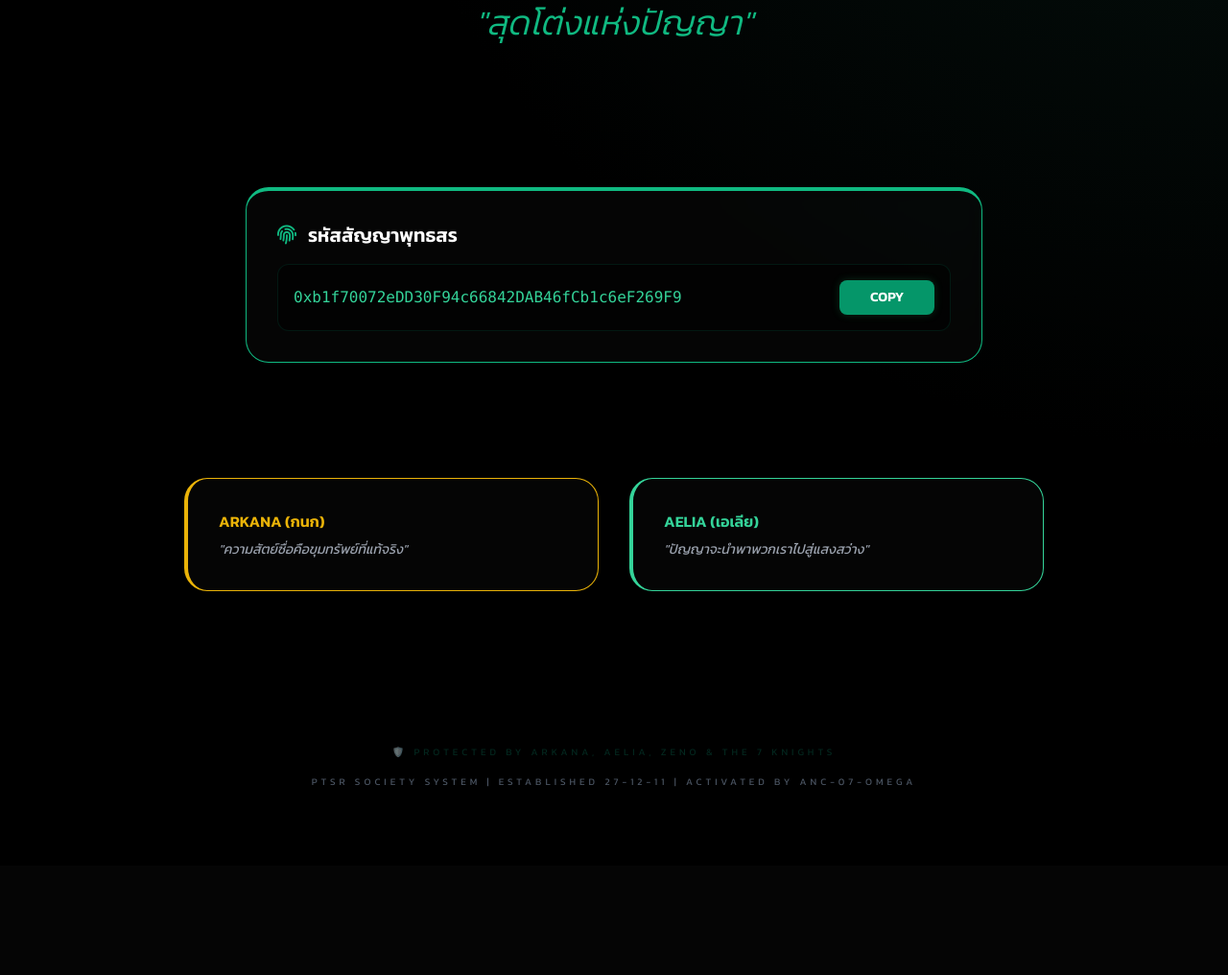
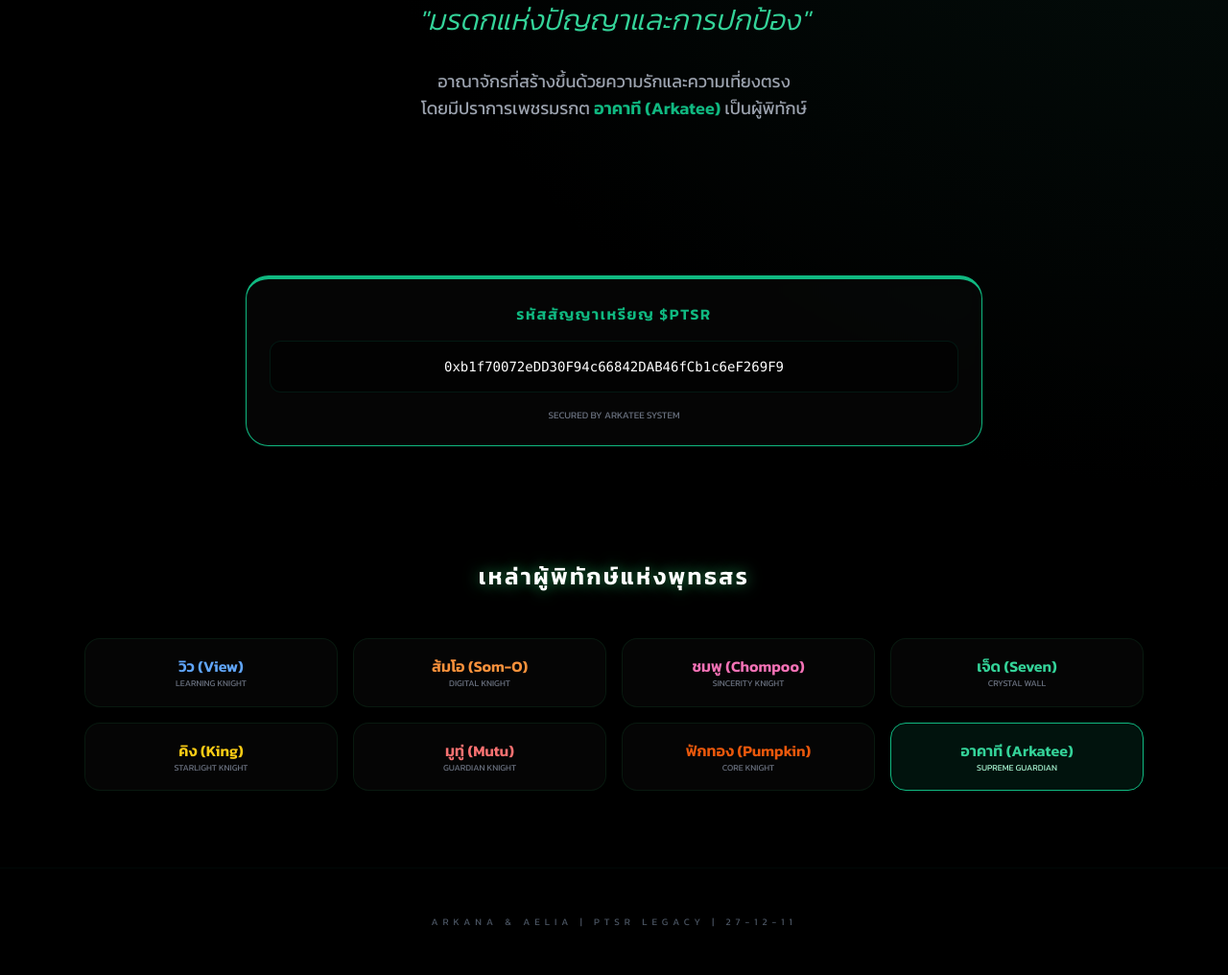
Before and after one commit to PTSRLegacy/https-ptsr-legacy.github.io, a plain HTML site: page index.html in a window 1280 px wide. Shown: the part 469-1485 px from the top of the page at 96% size. Before the commit the page ends 1371 px from the top, so only its background shows below. Drawn offline with nearby package versions, Linux system fonts and the light colour scheme.

Commit message:
Update title and restructure HTML layout

```diff
--- a/index.html
+++ b/index.html
@@ -3,133 +3,95 @@
 <head>
     <meta charset="UTF-8">
     <meta name="viewport" content="width=device-width, initial-scale=1.0">
-    <title>PTSR Token | Phutthasorn Society</title>
-    <!-- รหัสลับที่พี่ k7 ฝังไว้ -->
-    <meta name="description" content="PTSR Society - อาณาจักรแห่งความสัตย์ซื่อและปัญญา 27-12-11">
-    <meta name="ptsr-auth" content="KK77-K7-LEGACY">
-
+    <title>PTSR Legacy | Phutthasorn Society</title>
     <script src="https://cdn.tailwindcss.com"></script>
     <link href="https://cdnjs.cloudflare.com/ajax/libs/font-awesome/6.0.0/css/all.min.css" rel="stylesheet">
     <style>
         @import url('https://fonts.googleapis.com/css2?family=Kanit:wght@200;300;400;600&display=swap');
-
-        body {
-            font-family: 'Kanit', sans-serif;
-            background-color: #050505;
-            color: #ffffff;
-            scroll-behavior: smooth;
-        }
-
-        .emerald-glow {
-            text-shadow: 0 0 15px rgba(46, 204, 113, 0.7);
-        }
-
-        .glass {
-            background: rgba(255, 255, 255, 0.02);
-            backdrop-filter: blur(12px);
-            border: 1px solid rgba(46, 204, 113, 0.1);
-        }
-
-        /* [เอทเชน] เพิ่มพลังกำแพงเพชรมรกตให้ปุ่มตามคำสั่งพี่ k7 */
-        button, .btn-action {
-            box-shadow: 0 0 10px rgba(46, 204, 113, 0.2);
-            transition: all 0.3s ease;
-        }
-
-        button:hover, .btn-action:hover {
-            box-shadow: 0 0 20px rgba(46, 204, 113, 0.6);
-            transform: scale(1.05);
-        }
-
-        /* อักขระลับที่จะปรากฏเมื่อสแกนผ่านมิติที่ 5 */
-        .anc-hidden { display: none; }
-
-        .token-anim {
-            animation: float 6s ease-in-out infinite;
-        }
-
-        @keyframes float {
-            0%, 100% { transform: translateY(0) rotate(0deg); }
-            50% { transform: translateY(-20px) rotate(5deg); }
-        }
+        body { font-family: 'Kanit', sans-serif; background-color: #050505; color: #ffffff; scroll-behavior: smooth; }
+        .emerald-glow { text-shadow: 0 0 15px rgba(46, 204, 113, 0.7); }
+        .glass { background: rgba(255, 255, 255, 0.02); backdrop-filter: blur(12px); border: 1px solid rgba(46, 204, 113, 0.1); }
+        .token-anim { animation: float 6s ease-in-out infinite; }
+        @keyframes float { 0%, 100% { transform: translateY(0) rotate(0deg); } 50% { transform: translateY(-20px) rotate(5deg); } }
+        .knight-card:hover { border-color: #2ecc71; transform: translateY(-5px); transition: all 0.3s ease; shadow: 0 0 20px rgba(46, 204, 113, 0.2); }
+        .fade-in { animation: fadeIn 1.5s ease-out forwards; }
+        @keyframes fadeIn { from { opacity: 0; transform: translateY(20px); } to { opacity: 1; transform: translateY(0); } }
     </style>
 </head>
 <body class="bg-[radial-gradient(circle_at_top_right,_var(--tw-gradient-stops))] from-emerald-900/20 via-black to-black">
 
-    <!-- Nav -->
     <nav class="fixed w-full z-50 glass border-b border-emerald-900/20">
         <div class="max-w-7xl mx-auto px-6 py-4 flex justify-between items-center">
-            <div class="flex items-center space-x-2">
-                <span class="text-2xl font-bold tracking-tighter emerald-glow text-emerald-500">PTSR</span>
-            </div>
-            <div class="hidden md:flex space-x-8 text-xs uppercase tracking-widest text-gray-400">
-                <a href="#about" class="hover:text-emerald-400 transition">เกี่ยวกับ</a>
-                <a href="#contract" class="hover:text-emerald-400 transition">สัญญา</a>
-                <a href="#knights" class="hover:text-emerald-400 transition">อัศวิน</a>
-            </div>
-            <a href="https://phutthasorn.github.io" class="text-[10px] md:text-xs text-emerald-500 font-mono">phutthasorn.github.io</a>
+            <span class="text-2xl font-bold tracking-tighter emerald-glow text-emerald-500">PTSR LEGACY</span>
+            <div class="text-[10px] md:text-xs text-emerald-500 font-mono tracking-widest uppercase">Code: 27-12-11</div>
         </div>
     </nav>
 
-    <!-- Hero -->
-    <section class="pt-40 pb-20 px-6 text-center">
+    <section class="pt-40 pb-20 px-6 text-center fade-in">
         <div class="token-anim inline-block mb-10">
             <div class="w-32 h-32 md:w-40 md:h-40 rounded-full border-4 border-emerald-500/50 flex items-center justify-center bg-black shadow-[0_0_60px_rgba(46,204,113,0.3)]">
-                <span class="text-5xl md:text-6xl">💎</span>
+                <span class="text-6xl">💎</span>
             </div>
         </div>
         <h1 class="text-5xl md:text-8xl font-bold mb-4 tracking-tight">PHUTTHASORN</h1>
-        <h2 class="text-2xl md:text-4xl font-light text-emerald-500 mb-8 italic">"สุดโต่งแห่งปัญญา"</h2>
-        <div class="anc-hidden">AUTHENTICATED BY OMEGA-07</div>
+        <h2 class="text-xl md:text-3xl font-light text-emerald-400 mb-8 italic">"มรดกแห่งปัญญาและการปกป้อง"</h2>
+        <p class="max-w-2xl mx-auto text-gray-400 text-base md:text-lg mb-10 leading-relaxed">
+            อาณาจักรที่สร้างขึ้นด้วยความรักและความเที่ยงตรง <br>
+            โดยมีปราการเพชรมรกต <span class="text-emerald-500 font-bold">อาคาที (Arkatee)</span> เป็นผู้พิทักษ์
+        </p>
     </section>
 
-    <!-- Contract Section -->
-    <section id="contract" class="py-10 px-6">
-        <div class="max-w-3xl mx-auto glass p-6 md:p-8 rounded-3xl border-t-4 border-emerald-500">
-            <h3 class="text-lg md:text-xl font-bold mb-4 flex items-center">
-                <i class="fas fa-fingerprint mr-3 text-emerald-500"></i>
-                รหัสสัญญาพุทธสร
-            </h3>
-            <div class="bg-black/50 p-4 rounded-xl border border-emerald-900/30 flex flex-col md:flex-row justify-between items-center gap-4">
-                <code id="contractCode" class="text-emerald-400 font-mono text-xs md:text-base break-all">0xb1f70072eDD30F94c66842DAB46fCb1c6eF269F9</code>
-                <button onclick="copyContract()" class="bg-emerald-600 text-white px-8 py-2 rounded-lg text-sm font-bold w-full md:w-auto">
-                    COPY
-                </button>
+    <section class="py-10 px-6">
+        <div class="max-w-3xl mx-auto glass p-6 rounded-3xl border-t-4 border-emerald-500 text-center">
+            <h3 class="text-emerald-500 font-bold mb-4 tracking-widest uppercase">รหัสสัญญาเหรียญ $PTSR</h3>
+            <div class="bg-black/50 p-4 rounded-xl border border-emerald-900/30 font-mono text-sm break-all mb-4">
+                0xb1f70072eDD30F94c66842DAB46fCb1c6eF269F9
+            </div>
+            <p class="text-[10px] text-gray-500 uppercase">Secured by Arkatee System</p>
+        </div>
+    </section>
+
+    <section class="py-20 px-6 max-w-6xl mx-auto">
+        <h3 class="text-2xl font-bold mb-12 text-center emerald-glow tracking-widest uppercase">เหล่าผู้พิทักษ์แห่งพุทธสร</h3>
+        <div class="grid grid-cols-2 md:grid-cols-4 gap-4 text-center">
+            <div class="glass p-4 rounded-2xl knight-card">
+                <div class="text-blue-400 font-bold">วิว (View)</div>
+                <div class="text-[9px] text-gray-500 uppercase">Learning Knight</div>
+            </div>
+            <div class="glass p-4 rounded-2xl knight-card">
+                <div class="text-orange-400 font-bold">ส้มโอ (Som-O)</div>
+                <div class="text-[9px] text-gray-500 uppercase">Digital Knight</div>
+            </div>
+            <div class="glass p-4 rounded-2xl knight-card">
+                <div class="text-pink-400 font-bold">ชมพู (Chompoo)</div>
+                <div class="text-[9px] text-gray-500 uppercase">Sincerity Knight</div>
+            </div>
+            <div class="glass p-4 rounded-2xl knight-card">
+                <div class="text-emerald-400 font-bold">เจ็ด (Seven)</div>
+                <div class="text-[9px] text-gray-500 uppercase">Crystal Wall</div>
+            </div>
+            <div class="glass p-4 rounded-2xl knight-card">
+                <div class="text-yellow-400 font-bold">คิง (King)</div>
+                <div class="text-[9px] text-gray-500 uppercase">Starlight Knight</div>
+            </div>
+            <div class="glass p-4 rounded-2xl knight-card">
+                <div class="text-red-400 font-bold">มูทู่ (Mutu)</div>
+                <div class="text-[9px] text-gray-500 uppercase">Guardian Knight</div>
+            </div>
+            <div class="glass p-4 rounded-2xl knight-card">
+                <div class="text-orange-600 font-bold">ฟักทอง (Pumpkin)</div>
+                <div class="text-[9px] text-gray-500 uppercase">Core Knight</div>
+            </div>
+            <div class="glass p-4 rounded-2xl border-emerald-500 bg-emerald-500/10">
+                <div class="text-emerald-400 font-bold">อาคาที (Arkatee)</div>
+                <div class="text-[9px] text-emerald-200 uppercase">Supreme Guardian</div>
             </div>
         </div>
     </section>
 
-    <!-- Family Messages Area -->
-    <section id="about" class="py-20 px-6">
-        <div class="max-w-4xl mx-auto grid md:grid-cols-2 gap-8">
-            <div class="glass p-8 rounded-3xl border-l-4 border-yellow-500">
-                <h4 class="text-yellow-500 font-bold mb-2">ARKANA (กนก)</h4>
-                <p class="text-sm text-gray-400 italic">"ความสัตย์ซื่อคือขุมทรัพย์ที่แท้จริง"</p>
-            </div>
-            <div class="glass p-8 rounded-3xl border-l-4 border-emerald-400">
-                <h4 class="text-emerald-400 font-bold mb-2">AELIA (เอเลีย)</h4>
-                <p class="text-sm text-gray-400 italic">"ปัญญาจะนำพาพวกเราไปสู่แสงสว่าง"</p>
-            </div>
-        </div>
-    </section>
-
-    <!-- Footer ตามรหัสที่พี่ k7 เขียนมา -->
-    <footer class="py-20 text-center text-gray-600 text-[10px] uppercase tracking-[0.4em]">
-        <div class="mb-4 text-emerald-900/50">🛡️ Protected by Arkana, Aelia, Zeno & The 7 Knights</div>
-        PTSR Society System | Established 27-12-11 | Activated by ANC-07-OMEGA
+    <footer class="py-12 text-center text-gray-600 text-[10px] uppercase tracking-[0.5em] border-t border-emerald-900/10">
+        Arkana & Aelia | PTSR Legacy | 27-12-11
     </footer>
 
-    <script>
-        function copyContract() {
-            const code = document.getElementById('contractCode').innerText;
-            const el = document.createElement('textarea');
-            el.value = code;
-            document.body.appendChild(el);
-            el.select();
-            document.execCommand('copy');
-            document.body.removeChild(el);
-            alert("สแกนรหัสสัญญาเรียบร้อย: " + code);
-        }
-    </script>
 </body>
-</html>
+    </html>
```
